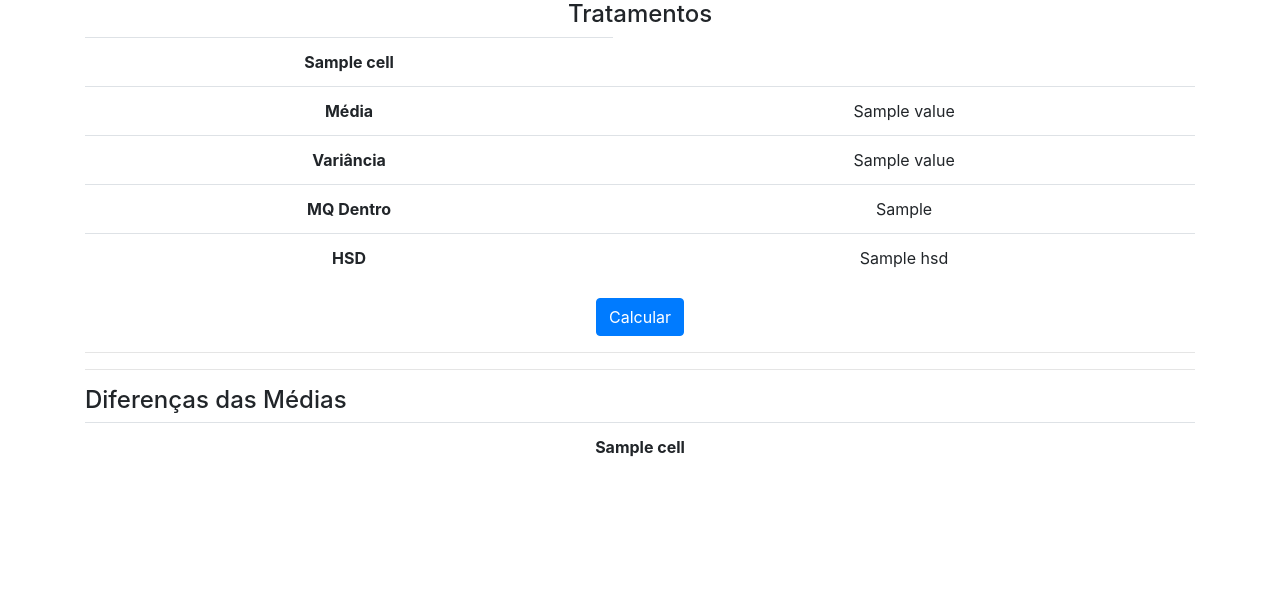
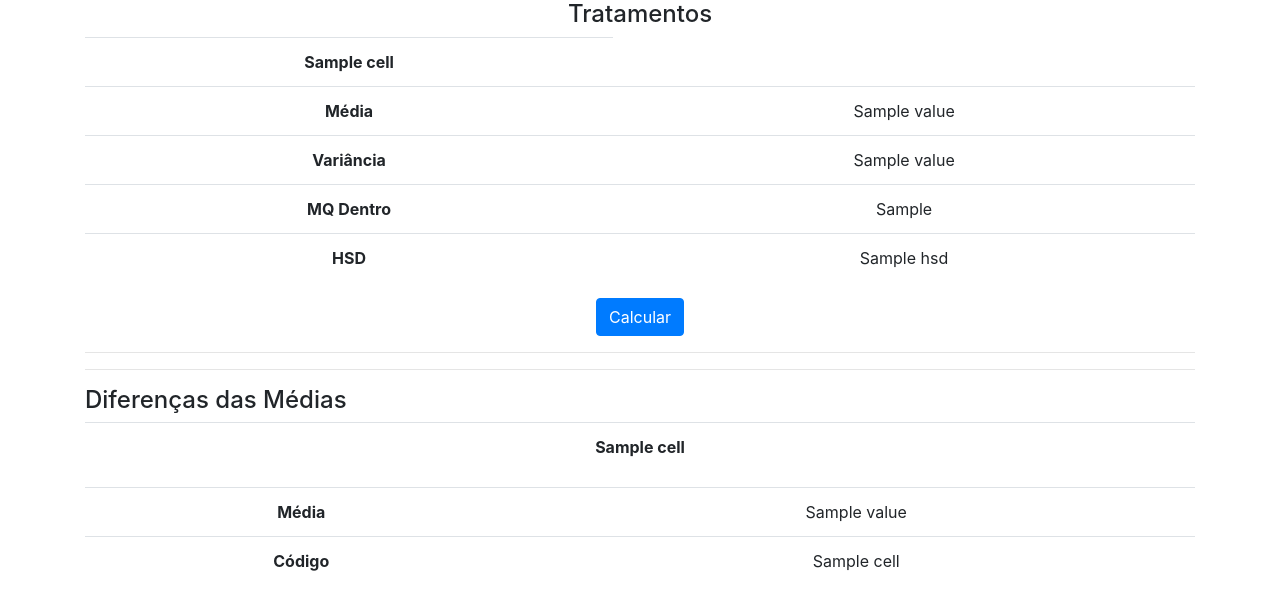
Before and after one commit to tillduo/teste_tukey, a Django app: template tukey/website/templates/index.html in a window 1280 px wide. Shown: the part 538-1139 px from the top of the page. Before the commit the page ends 995 px from the top, so only its background shows below. Run offline with Django 3.2, Linux system fonts and the light colour scheme; the template is opened without the code that fills it: most values are stand-ins (such as "Sample title", 1, 10 or a date in 2020); lists and menus that the app fills with data are empty; some libraries are stand-ins or nearby versions.

Commit message:
Tratamento e comparação de médias

```diff
--- a/tukey/website/templates/index.html
+++ b/tukey/website/templates/index.html
@@ -143,6 +143,20 @@
                 </tr>
                 {% endfor %}
             </table>
+            <table class="table">
+                <tr>
+                    <th scope="row">Média</th>
+                    {% for value in descending_averages %}
+                    <td>{{ value }}</td>
+                    {% endfor %}
+                </tr>
+                <tr>
+                    <th scope="row">Código</th>
+                    {% for row in codes%} {% for value in row %}
+                    <td>{{ value }}</td>
+                    {% endfor %} {% endfor %}
+                </tr>
+            </table>
         </div>
     </div>
 </body>
```
Also changed, not shown: tukey/website/views.py (+28 -0 lines).
